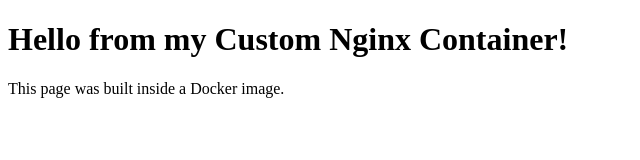
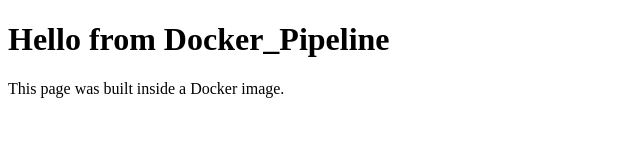
Before and after one commit to aanchalg1007/mydocker, a plain HTML site: page index.html in a window 1280 px wide. Shown: the whole page, without its empty margins (0-640 px from the left). Drawn offline with Linux system fonts and the light colour scheme.

Commit message:
Update index.html

```diff
--- a/index.html
+++ b/index.html
@@ -4,7 +4,7 @@
     <title>My Docker Page</title>
 </head>
 <body>
-    <h1>Hello from my Custom Nginx Container!</h1>
+    <h1>Hello from Docker_Pipeline</h1>
     <p>This page was built inside a Docker image.</p>
 </body>
 </html>
```
